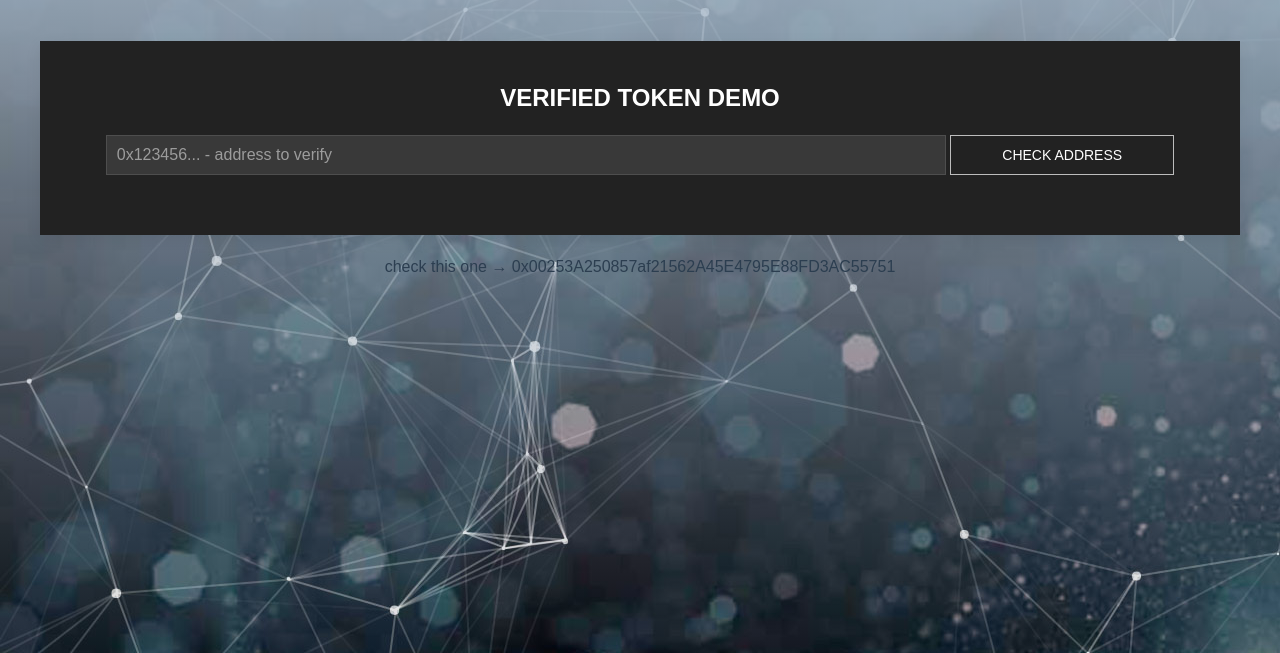
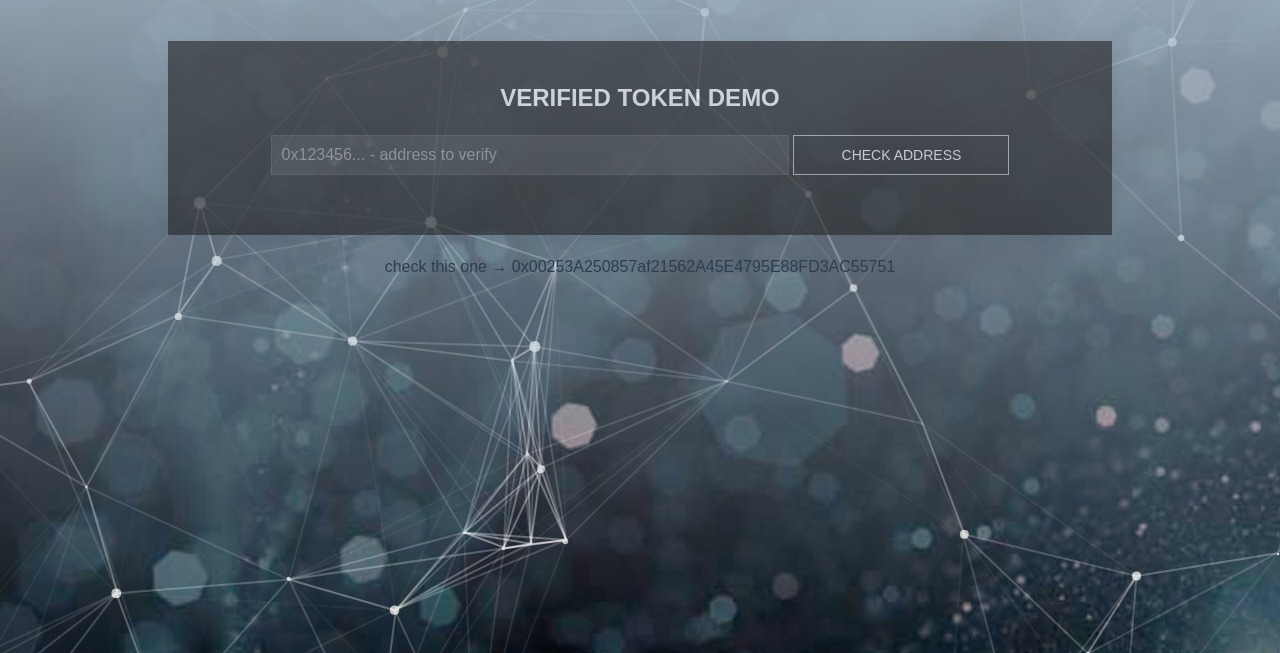
Before and after one commit to BlockchainTokenAssociation/VerifiedToken-PoC, a website: page app/index.html in a window 1280 px wide. Shown: the part 207-860 px from the top of the page. Drawn offline with Linux system fonts and the light colour scheme; files that its build step writes are made by us from their sources; files whose address does not match are found by name.

Commit message:
some changes

```diff
--- a/app/index.html
+++ b/app/index.html
@@ -5,24 +5,24 @@
     <title>Demo</title>
     <link rel="stylesheet" href="./../node_modules/uikit/dist/css/uikit.css">
     <link rel="stylesheet" href="./demo/style.css">
+    <meta name="viewport" content="width=device-width, initial-scale=1, shrink-to-fit=no">
 </head>
 <body>
   <div>
     <img src="./demo/logo.png">
     <p>Blockchain Labs, NZ</p><br>
   </div>
-  <div class="uk-container" >
+  <div class="uk-container uk-width-4-5@m uk-width-1-1" >
     <div class="uk-card uk-card-body uk-card-secondary">
       <h2 class="uk-card-title">VERIFIED TOKEN DEMO</h2>
-
       <input
         type="text"
         name="address"
         id="addressToCheck"
-        class="uk-input uk-width-3-4@l uk-width-2-3@m uk-width-1-2@s uk-width-1-1"
+        class="uk-input uk-width-3-5@l uk-width-2-6@m uk-width-1-2@s uk-width-1-1"
         placeholder="0x123456... - address to verify" >
       <button
-        class="uk-button uk-button-default uk-width-1-5@l uk-width-1-4@m uk-width-1-3@s uk-width-1-1"
+        class="uk-button uk-button-default uk-width-1-4@l uk-width-1-4@m uk-width-1-3@s uk-width-1-1"
         uk-tooltip="title: Check if receiver is verified"
         id="addressButton">Check address</button>
       <p></p>
--- a/demo/style.css
+++ b/demo/style.css
@@ -19,3 +19,7 @@ h1, h2 {
     font-weight: bold;
     font-family: "Ubuntu Mono derivative Powerline", sans-serif;
 }
+
+.uk-card-secondary {
+    opacity: 0.6;
+}
```
Also changed, not shown: index.html (+1 -1 lines).
